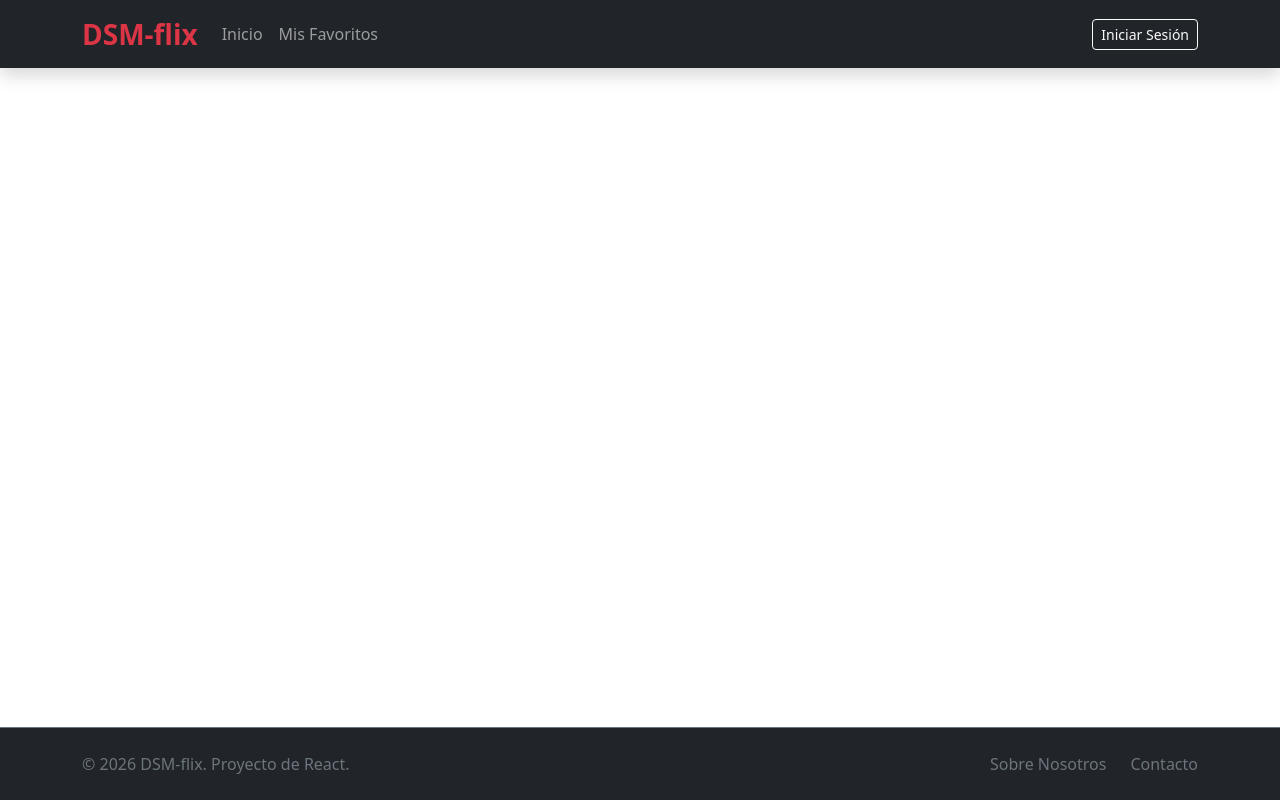
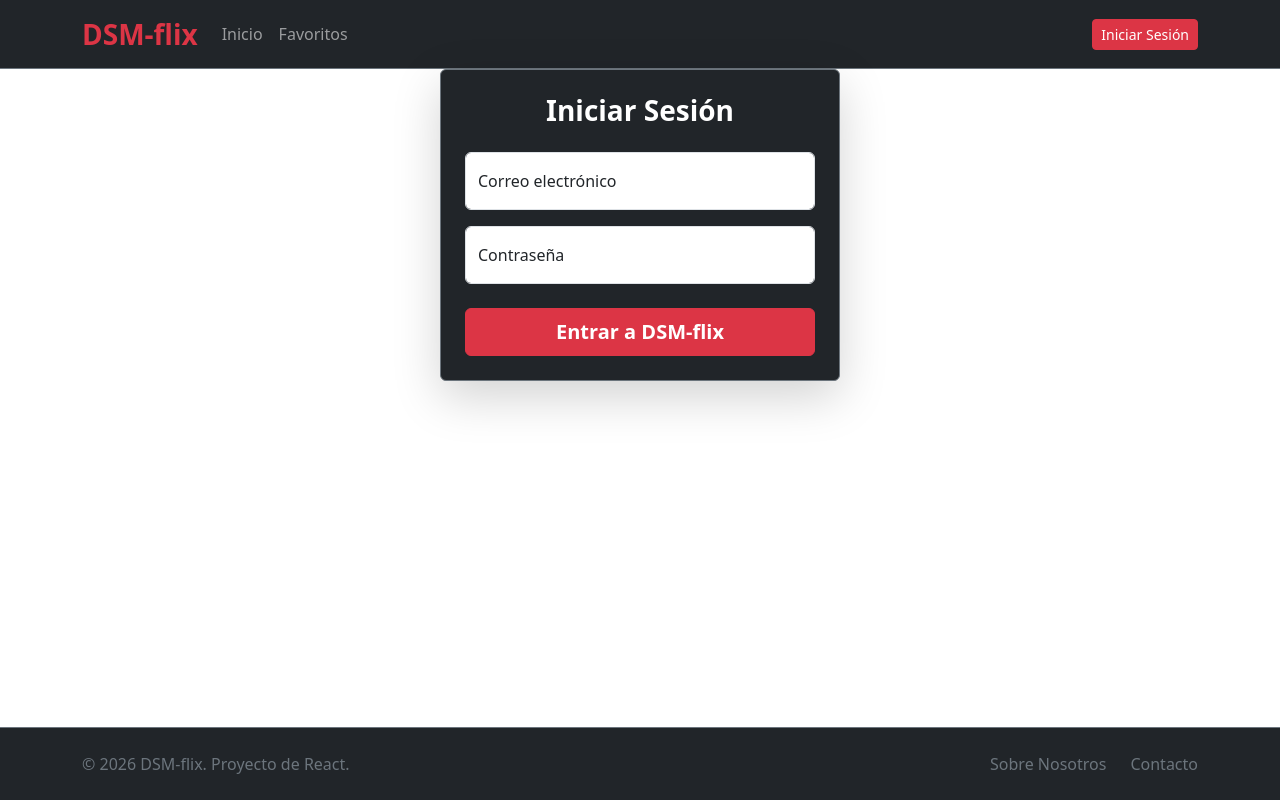
Before and after one commit to JanFPV/netflix-dsm, a React (Vite) app: page /login in a window 1280 px wide. Built offline with nearby package versions, Linux system fonts and the light colour scheme; no server answers.

Commit message:
Añadir contexto y login

```diff
--- a/src/App.tsx
+++ b/src/App.tsx
@@ -1,4 +1,5 @@
 import { BrowserRouter, Routes, Route } from 'react-router-dom';
+import { AuthProvider } from './context/AuthContext';
 import Header from './components/layout/Header';
 import Footer from './components/layout/Footer';
 import Home from './pages/Home';
@@ -6,9 +7,11 @@ import About from './pages/About';
 import Contact from './pages/Contact';
 import Favorites from './pages/Favorites';
 import MovieDetail from './pages/MovieDetail';
+import LoginForm from './components/auth/LoginForm';
 
 function App() {
   return (
+    <AuthProvider>
       <BrowserRouter>
         <div className="d-flex flex-column min-vh-100">
 
@@ -22,6 +25,8 @@ function App() {
               <Route path="/contacto" element={<Contact />} />
 
               <Route path="/pelicula/:id" element={<MovieDetail />} />
+
+              <Route path="/login" element={<LoginForm />} />
             </Routes>
           </main>
 
@@ -29,6 +34,7 @@ function App() {
 
         </div>
       </BrowserRouter>
+    </AuthProvider>
   );
 }
 
--- a/src/components/auth/LoginForm.tsx
+++ b/src/components/auth/LoginForm.tsx
@@ -0,0 +1,67 @@
+import { useState } from 'react';
+import { useAuth } from '../../context/AuthContext';
+import { useNavigate } from 'react-router-dom';
+
+function LoginForm() {
+  const [email, setEmail] = useState('');
+  const [password, setPassword] = useState('');
+  const [error, setError] = useState('');
+
+  const { login } = useAuth();
+  const navigate = useNavigate(); // Para redirigir al usuario tras loguearse
+
+  const handleSubmit = async (e: React.FormEvent) => {
+    e.preventDefault();
+    setError(''); // Limpiamos errores previos
+
+    try {
+      await login(email, password);
+      navigate('/'); // Si hay éxito, lo mandamos a la portada
+    } catch (err) {
+      setError('Correo o contraseña incorrectos.');
+    }
+  };
+
+  return (
+    <div className="card bg-dark text-white border-secondary shadow-lg p-4 mx-auto" style={{ maxWidth: '400px' }}>
+      <h3 className="text-center mb-4 fw-bold">Iniciar Sesión</h3>
+
+      {error && <div className="alert alert-danger py-2">{error}</div>}
+
+      <form onSubmit={handleSubmit}>
+
+        <div className="form-floating mb-3 text-dark">
+          <input
+            type="email"
+            className="form-control"
+            id="floatingEmail"
+            placeholder="nombre@ejemplo.com"
+            value={email}
+            onChange={(e) => setEmail(e.target.value)}
+            required
+          />
+          <label htmlFor="floatingEmail">Correo electrónico</label>
+        </div>
+
+        <div className="form-floating mb-4 text-dark">
+          <input
+            type="password"
+            className="form-control"
+            id="floatingPassword"
+            placeholder="Contraseña"
+            value={password}
+            onChange={(e) => setPassword(e.target.value)}
+            required
+          />
+          <label htmlFor="floatingPassword">Contraseña</label>
+        </div>
+
+        <button type="submit" className="btn btn-danger w-100 py-2 fw-bold fs-5">
+          Entrar a DSM-flix
+        </button>
+      </form>
+    </div>
+  );
+}
+
+export default LoginForm;
--- a/src/components/layout/Header.tsx
+++ b/src/components/layout/Header.tsx
@@ -1,8 +1,11 @@
-import { Link } from 'react-router-dom';
+import { Link, NavLink } from 'react-router-dom';
+import { useAuth } from '../../context/AuthContext';
 
 function Header() {
+  const { user, logout } = useAuth();
+
   return (
-    <nav className="navbar navbar-expand-lg navbar-dark bg-dark shadow">
+    <nav className="navbar navbar-expand-lg navbar-dark bg-dark border-bottom border-secondary">
       <div className="container">
         <Link className="navbar-brand text-danger fw-bold fs-3" to="/">
           DSM-flix
@@ -15,15 +18,28 @@ function Header() {
         <div className="collapse navbar-collapse" id="navbarNav">
           <ul className="navbar-nav me-auto">
             <li className="nav-item">
-              <Link className="nav-link" to="/">Inicio</Link>
+              <NavLink className="nav-link" to="/">Inicio</NavLink>
             </li>
             <li className="nav-item">
-              <Link className="nav-link" to="/favoritos">Mis Favoritos</Link>
+              <NavLink className="nav-link" to="/favoritos">Favoritos</NavLink>
             </li>
           </ul>
 
-          <div className="d-flex">
-            <button className="btn btn-outline-light btn-sm">Iniciar Sesión</button>
+          <div className="d-flex align-items-center">
+            {user ? (
+              <>
+                <span className="text-light me-3 d-none d-md-block">
+                  Hola, <b className="text-danger">{user.email}</b>
+                </span>
+                <button onClick={logout} className="btn btn-outline-light btn-sm">
+                  Cerrar sesión
+                </button>
+              </>
+            ) : (
+              <Link to="/login" className="btn btn-danger btn-sm">
+                Iniciar Sesión
+              </Link>
+            )}
           </div>
         </div>
       </div>
--- a/src/context/AuthContext.tsx
+++ b/src/context/AuthContext.tsx
@@ -0,0 +1,54 @@
+import { createContext, useContext, useEffect, useState, type ReactNode } from 'react';
+import { auth } from '../config/firebase';
+import {
+  createUserWithEmailAndPassword,
+  signInWithEmailAndPassword,
+  signOut,
+  onAuthStateChanged
+} from 'firebase/auth';
+import type { User } from 'firebase/auth';
+
+interface AuthContextType {
+  user: User | null;         // Los datos del usuario (o null si no está logueado)
+  loading: boolean;          // Para saber si Firebase está pensando
+  login: (email: string, pass: string) => Promise<void>;
+  register: (email: string, pass: string) => Promise<void>;
+  logout: () => Promise<void>;
+}
+
+// Crear el contexto
+const AuthContext = createContext<AuthContextType | undefined>(undefined);
+
+// Crear el Proveedor
+export function AuthProvider({ children }: { children: ReactNode }) {
+  const [user, setUser] = useState<User | null>(null);
+  const [loading, setLoading] = useState(true);
+
+  // Funciones
+  const register = (email: string, pass: string) => createUserWithEmailAndPassword(auth, email, pass).then(() => {});
+  const login = (email: string, pass: string) => signInWithEmailAndPassword(auth, email, pass).then(() => {});
+  const logout = () => signOut(auth);
+
+  useEffect(() => {
+    const unsubscribe = onAuthStateChanged(auth, (usuarioActual) => {
+      setUser(usuarioActual);
+      setLoading(false);
+    });
+
+    return () => unsubscribe();
+  }, []);
+
+  return (
+    <AuthContext.Provider value={{ user, loading, login, register, logout }}>
+      {!loading && children} {/* Solo mostramos la web cuando sabemos quién es el usuario */}
+    </AuthContext.Provider>
+  );
+}
+
+export const useAuth = () => {
+  const context = useContext(AuthContext);
+  if (context === undefined) {
+    throw new Error("useAuth debe usarse dentro de un AuthProvider");
+  }
+  return context;
+};
```
Lines whose indentation alone changed are shown as unchanged.
